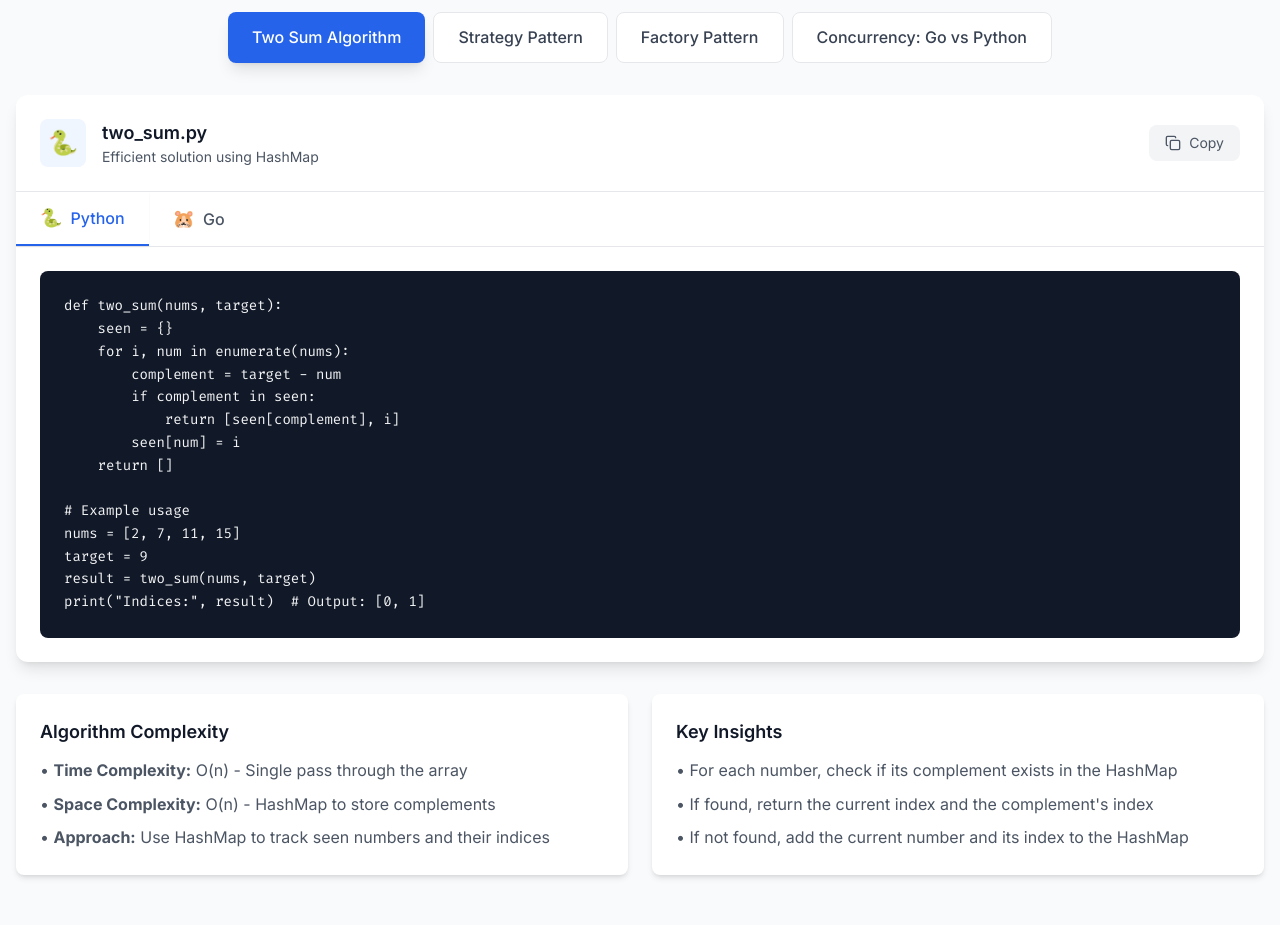
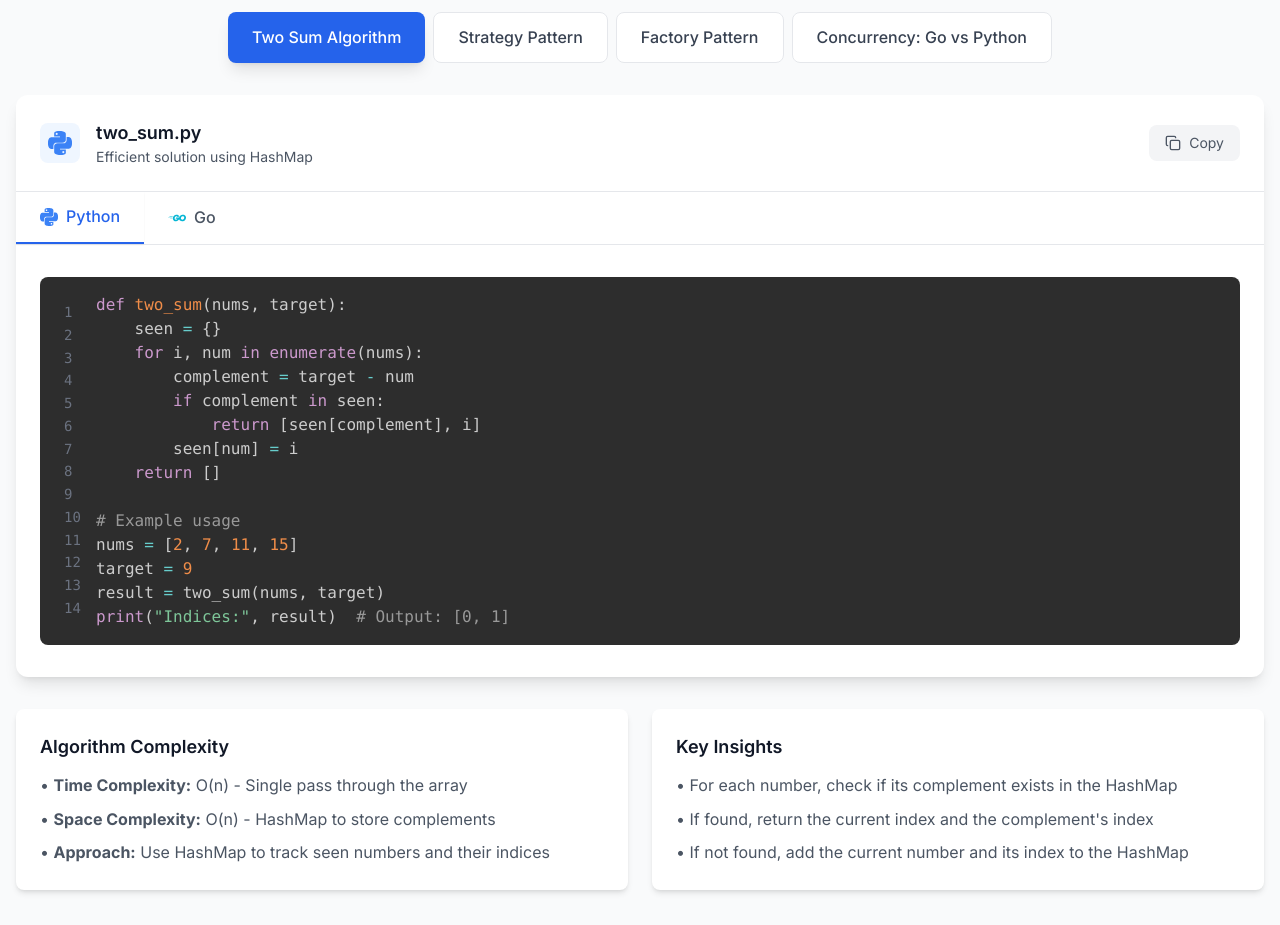
Before and after one commit to Gushono/gustavo-portfolio, a React (Vite) app: page / in a window 1280 px wide. Shown: the part 8000-8925 px from the top of the page. Built offline with nearby package versions, Linux system fonts and the light colour scheme.

Commit message:
Add syntax highlighting and line numbers to code showcase with PrismJS

```diff
--- a/package.json
+++ b/package.json
@@ -16,8 +16,10 @@
     "class-variance-authority": "^0.7.1",
     "clsx": "^2.1.1",
     "lucide-react": "^0.263.1",
+    "prismjs": "^1.30.0",
     "react": "^18.2.0",
     "react-dom": "^18.2.0",
+    "react-icons": "^5.5.0",
     "tailwind-merge": "^3.3.1"
   },
   "devDependencies": {
--- a/src/components/CodeSnippetsSection.jsx
+++ b/src/components/CodeSnippetsSection.jsx
@@ -1,9 +1,20 @@
-import React, { useState } from 'react';
+import React, { useState, useEffect } from 'react';
 import { Copy, Check, ChevronDown, ChevronUp, Cpu, Code2, Zap } from 'lucide-react';
+import { SiPython, SiGo } from 'react-icons/si';
+import Prism from 'prismjs';
+import 'prismjs/components/prism-python';
+import 'prismjs/components/prism-go';
+import 'prismjs/themes/prism-tomorrow.css';
+import '../styles/CodeSnippets.css';
 
 const CodeSnippetsSection = () => {
   const [activeTab, setActiveTab] = useState('two-sum');
   const [copied, setCopied] = useState({});
+
+  useEffect(() => {
+    // Highlight code when component mounts or when language changes
+    Prism.highlightAll();
+  }, [activeTab]);
 
   const handleCopy = async (code, id) => {
     try {
@@ -15,6 +26,17 @@ const CodeSnippetsSection = () => {
     }
   };
 
+  const getLanguageClass = (language) => {
+    switch (language.toLowerCase()) {
+      case 'python':
+        return 'language-python';
+      case 'go':
+        return 'language-go';
+      default:
+        return 'language-plaintext';
+    }
+  };
+
   const codeExamples = {
     'two-sum': {
       title: 'Two Sum Algorithm',
@@ -23,7 +45,7 @@ const CodeSnippetsSection = () => {
         python: {
           title: 'two_sum.py',
           language: 'Python',
-          icon: '🐍',
+          icon: <SiPython className="text-blue-500" />,
           color: 'from-blue-500 to-blue-700',
           textColor: 'text-blue-600',
           bgColor: 'bg-blue-50',
@@ -45,7 +67,7 @@ print("Indices:", result)  # Output: [0, 1]`
         golang: {
           title: 'two_sum.go',
           language: 'Go',
-          icon: '🐹',
+          icon: <SiGo className="text-cyan-500" />,
           color: 'from-cyan-500 to-cyan-700',
           textColor: 'text-cyan-600',
           bgColor: 'bg-cyan-50',
@@ -82,7 +104,7 @@ func main() {
         python: {
           title: 'strategy_pattern.py',
           language: 'Python',
-          icon: '🐍',
+          icon: <SiPython className="text-blue-500" />,
           color: 'from-blue-500 to-blue-700',
           textColor: 'text-blue-600',
           bgColor: 'bg-blue-50',
@@ -152,7 +174,7 @@ if __name__ == "__main__":
         golang: {
           title: 'strategy_pattern.go',
           language: 'Go',
-          icon: '🐹',
+          icon: <SiGo className="text-cyan-500" />,
           color: 'from-cyan-500 to-cyan-700',
           textColor: 'text-cyan-600',
           bgColor: 'bg-cyan-50',
@@ -236,7 +258,7 @@ func main() {
         python: {
           title: 'factory_pattern.py',
           language: 'Python',
-          icon: '🐍',
+          icon: <SiPython className="text-blue-500" />,
           color: 'from-blue-500 to-blue-700',
           textColor: 'text-blue-600',
           bgColor: 'bg-blue-50',
@@ -317,7 +339,7 @@ if __name__ == "__main__":
         golang: {
           title: 'factory_pattern.go',
           language: 'Go',
-          icon: '🐹',
+          icon: <SiGo className="text-cyan-500" />,
           color: 'from-cyan-500 to-cyan-700',
           textColor: 'text-cyan-600',
           bgColor: 'bg-cyan-50',
@@ -410,7 +432,7 @@ func main() {
         python: {
           title: 'concurrency_comparison.py',
           language: 'Python',
-          icon: '🐍',
+          icon: <SiPython className="text-blue-500" />,
           color: 'from-blue-500 to-blue-700',
           textColor: 'text-blue-600',
           bgColor: 'bg-blue-50',
@@ -531,7 +553,7 @@ if __name__ == "__main__":
         golang: {
           title: 'concurrency_comparison.go',
           language: 'Go',
-          icon: '🐹',
+          icon: <SiGo className="text-cyan-500" />,
           color: 'from-cyan-500 to-cyan-700',
           textColor: 'text-cyan-600',
           bgColor: 'bg-cyan-50',
@@ -651,6 +673,11 @@ func main() {
   const [currentLanguage, setCurrentLanguage] = useState(Object.keys(currentExample.snippets)[0]);
   const currentSnippet = currentExample.snippets[currentLanguage];
 
+  useEffect(() => {
+    // Highlight code when language changes
+    Prism.highlightAll();
+  }, [currentLanguage]);
+
   return (
     <section id="code-showcase" className="py-16 bg-gray-50">
       <div className="container mx-auto px-4">
@@ -703,7 +730,7 @@ func main() {
 
             <button
               onClick={() => handleCopy(currentSnippet.code, `${activeTab}-${currentLanguage}`)}
-              className="flex items-center space-x-2 px-4 py-2 bg-gray-100 hover:bg-gray-200 rounded-lg transition-all duration-200 transform hover:scale-105 active:scale-95 hover:shadow-md"
+              className="copy-button flex items-center space-x-2 px-4 py-2 bg-gray-100 hover:bg-gray-200 rounded-lg transition-all duration-200 transform hover:scale-105 active:scale-95 hover:shadow-md"
             >
               {copied[`${activeTab}-${currentLanguage}`] ? (
                 <>
@@ -725,7 +752,7 @@ func main() {
               <button
                 key={lang}
                 onClick={() => setCurrentLanguage(lang)}
-                className={`flex items-center space-x-2 px-6 py-3 font-medium transition-all duration-200 transform hover:scale-105 active:scale-95 ${
+                className={`language-tab flex items-center space-x-2 px-6 py-3 font-medium transition-all duration-200 transform hover:scale-105 active:scale-95 ${
                   currentLanguage === lang
                     ? `bg-white border-b-2 ${snippet.textColor} border-current shadow-sm`
                     : 'text-gray-600 hover:text-gray-900 hover:bg-gray-50'
@@ -739,9 +766,21 @@ func main() {
 
           {/* Code */}
           <div className="p-6">
-            <pre className="bg-gray-900 text-gray-100 rounded-lg p-6 overflow-x-auto text-sm leading-relaxed">
-              <code>{currentSnippet.code}</code>
-            </pre>
+            <div className="code-snippet-container">
+              <pre className={`bg-gray-900 text-gray-100 rounded-lg p-6 overflow-x-auto text-sm leading-relaxed ${getLanguageClass(currentSnippet.language)}`}>
+                <code className={getLanguageClass(currentSnippet.language)}>
+                  {currentSnippet.code}
+                </code>
+              </pre>
+              {/* Line numbers overlay */}
+              <div className="line-numbers">
+                {currentSnippet.code.split('\n').map((_, index) => (
+                  <div key={index}>
+                    {index + 1}
+                  </div>
+                ))}
+              </div>
+            </div>
           </div>
         </div>
 
--- /dev/null
+++ b/src/styles/CodeSnippets.css
@@ -0,0 +1,112 @@
+/* Code Snippets Custom Styles */
+.code-snippet-container {
+  position: relative;
+}
+
+.code-snippet-container pre {
+  padding-left: 3.5rem !important;
+}
+
+.line-numbers {
+  position: absolute;
+  top: 1.5rem;
+  left: 1.5rem;
+  color: #6b7280;
+  font-size: 0.875rem;
+  line-height: 1.625;
+  user-select: none;
+  pointer-events: none;
+  font-family: 'Monaco', 'Menlo', 'Ubuntu Mono', monospace;
+}
+
+/* PrismJS custom theme overrides */
+.prism-tomorrow {
+  background: #1f2937 !important;
+}
+
+.prism-tomorrow .token.keyword {
+  color: #fbbf24 !important;
+  font-weight: 600;
+}
+
+.prism-tomorrow .token.string {
+  color: #34d399 !important;
+}
+
+.prism-tomorrow .token.number {
+  color: #f87171 !important;
+}
+
+.prism-tomorrow .token.comment {
+  color: #9ca3af !important;
+  font-style: italic;
+}
+
+.prism-tomorrow .token.function {
+  color: #60a5fa !important;
+}
+
+.prism-tomorrow .token.class-name {
+  color: #a78bfa !important;
+}
+
+.prism-tomorrow .token.operator {
+  color: #fbbf24 !important;
+}
+
+.prism-tomorrow .token.punctuation {
+  color: #d1d5db !important;
+}
+
+.prism-tomorrow .token.variable {
+  color: #f3f4f6 !important;
+}
+
+/* Python specific tokens */
+.prism-tomorrow .token.builtin {
+  color: #fbbf24 !important;
+}
+
+.prism-tomorrow .token.decorator {
+  color: #a78bfa !important;
+}
+
+/* Go specific tokens */
+.prism-tomorrow .token.type {
+  color: #a78bfa !important;
+}
+
+.prism-tomorrow .token.struct {
+  color: #a78bfa !important;
+}
+
+.prism-tomorrow .token.interface {
+  color: #a78bfa !important;
+}
+
+/* Copy button hover effects */
+.copy-button {
+  transition: all 0.2s ease-in-out;
+}
+
+.copy-button:hover {
+  transform: scale(1.05);
+  box-shadow: 0 4px 12px rgba(0, 0, 0, 0.15);
+}
+
+.copy-button:active {
+  transform: scale(0.95);
+}
+
+/* Language tab animations */
+.language-tab {
+  transition: all 0.2s ease-in-out;
+}
+
+.language-tab:hover {
+  transform: scale(1.05);
+}
+
+.language-tab:active {
+  transform: scale(0.95);
+}
```
Also changed, not shown: 2 other files (tests, documents, lock files or other folders).
